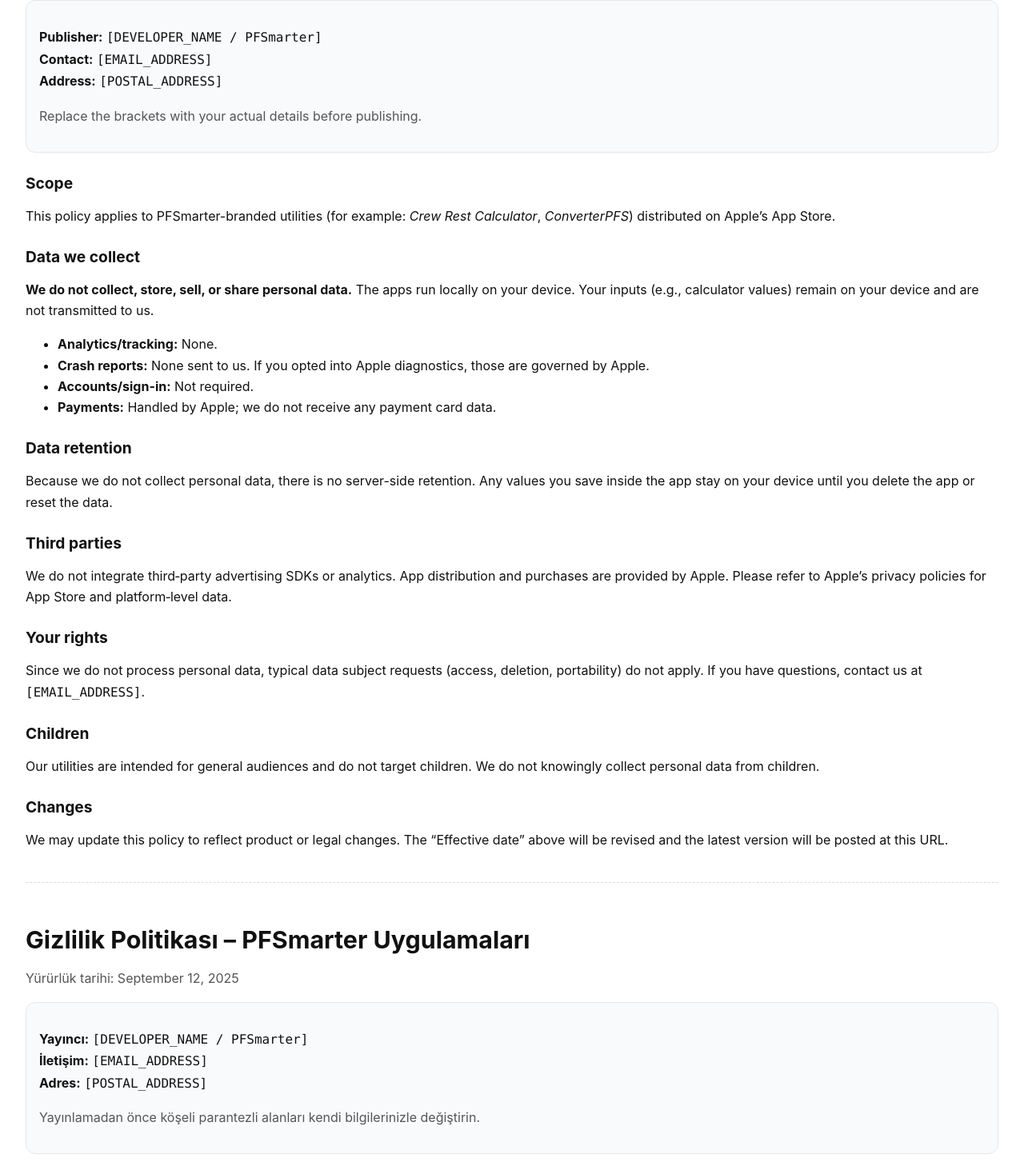
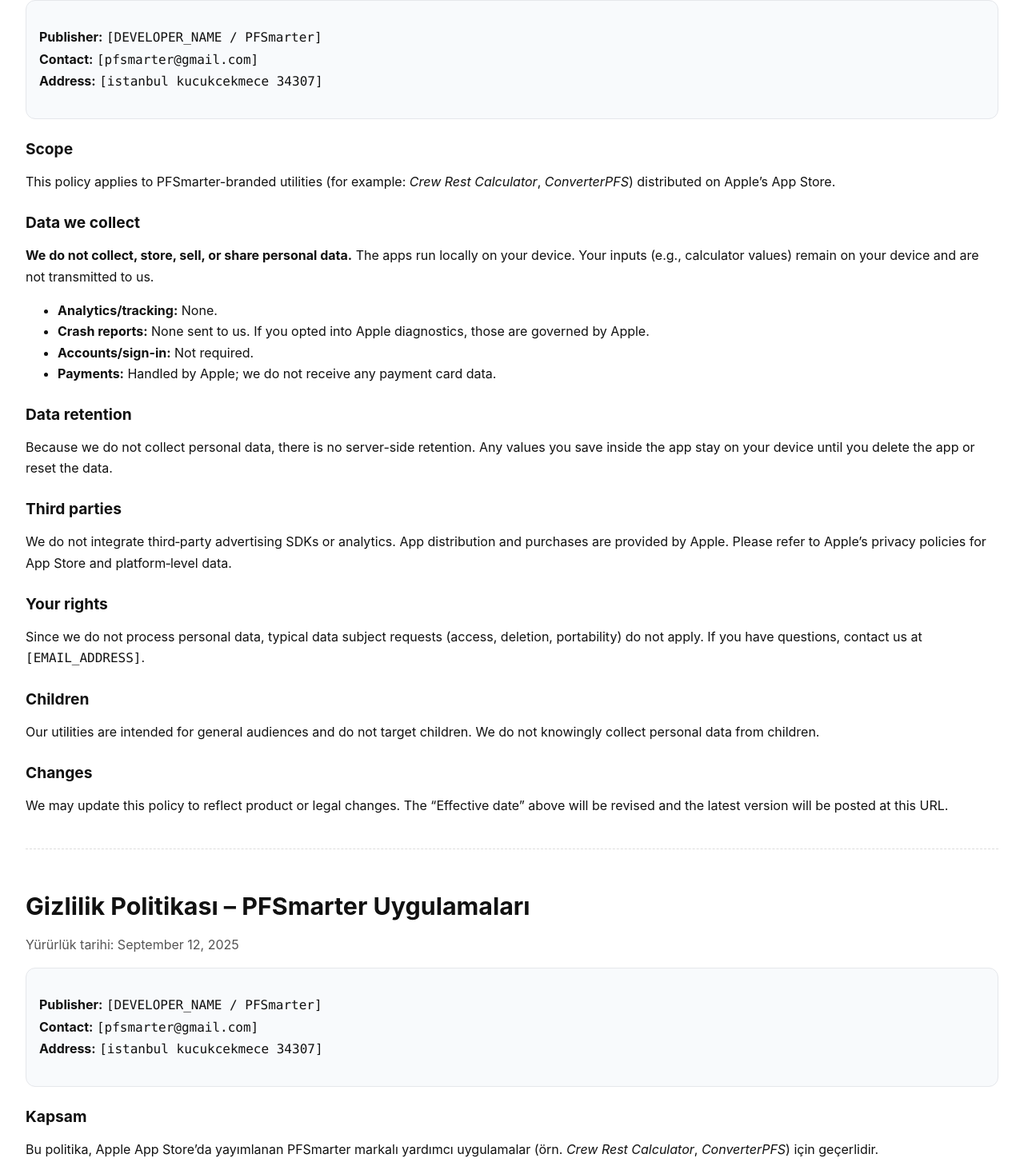
Before and after one commit to pfsmarter/privacy, a plain HTML site: page index.html in a window 1280 px wide. Shown: the part 128-1581 px from the top of the page at 80% size. Drawn offline with Linux system fonts and the light colour scheme.

Commit message:
Update index.html

```diff
--- a/index.html
+++ b/index.html
@@ -25,9 +25,9 @@
 
 <section class="box">
   <p><strong>Publisher:</strong> <span class="mono">[DEVELOPER_NAME / PFSmarter]</span><br>
-  <strong>Contact:</strong> <span class="mono">[EMAIL_ADDRESS]</span><br>
-  <strong>Address:</strong> <span class="mono">[POSTAL_ADDRESS]</span></p>
-  <p class="muted">Replace the brackets with your actual details before publishing.</p>
+  <strong>Contact:</strong> <span class="mono">[pfsmarter@gmail.com]</span><br>
+  <strong>Address:</strong> <span class="mono">[istanbul kucukcekmece 34307]</span></p>
+
 </section>
 
 <h2>Scope</h2>
@@ -62,10 +62,10 @@
   <p class="muted">Yürürlük tarihi: September 12, 2025</p>
 
   <div class="box">
-    <p><strong>Yayıncı:</strong> <span class="mono">[DEVELOPER_NAME / PFSmarter]</span><br>
-    <strong>İletişim:</strong> <span class="mono">[EMAIL_ADDRESS]</span><br>
-    <strong>Adres:</strong> <span class="mono">[POSTAL_ADDRESS]</span></p>
-    <p class="muted">Yayınlamadan önce köşeli parantezli alanları kendi bilgilerinizle değiştirin.</p>
+    <p><strong>Publisher:</strong> <span class="mono">[DEVELOPER_NAME / PFSmarter]</span><br>
+  <strong>Contact:</strong> <span class="mono">[pfsmarter@gmail.com]</span><br>
+  <strong>Address:</strong> <span class="mono">[istanbul kucukcekmece 34307]</span></p>
+
   </div>
 
   <h2>Kapsam</h2>
```
